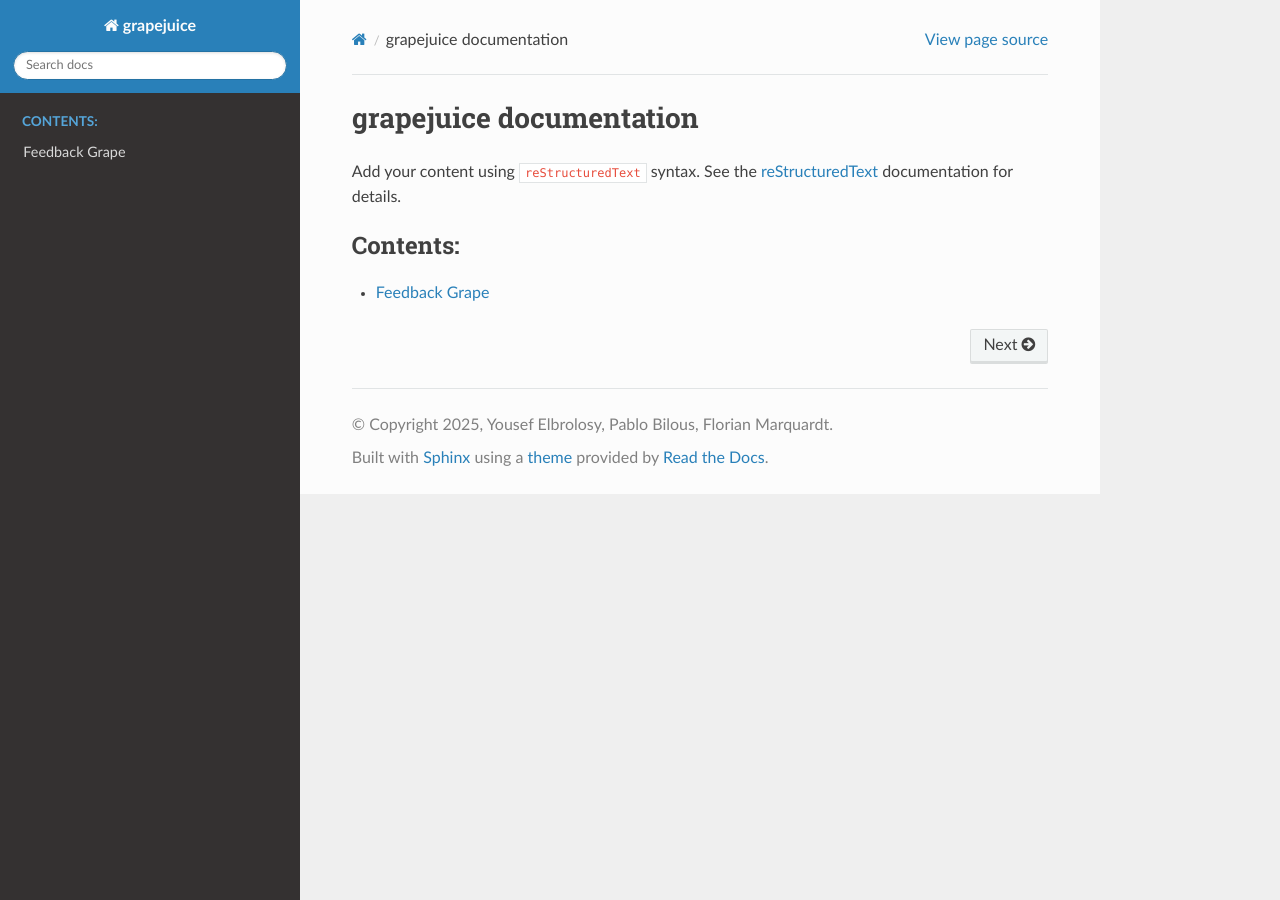
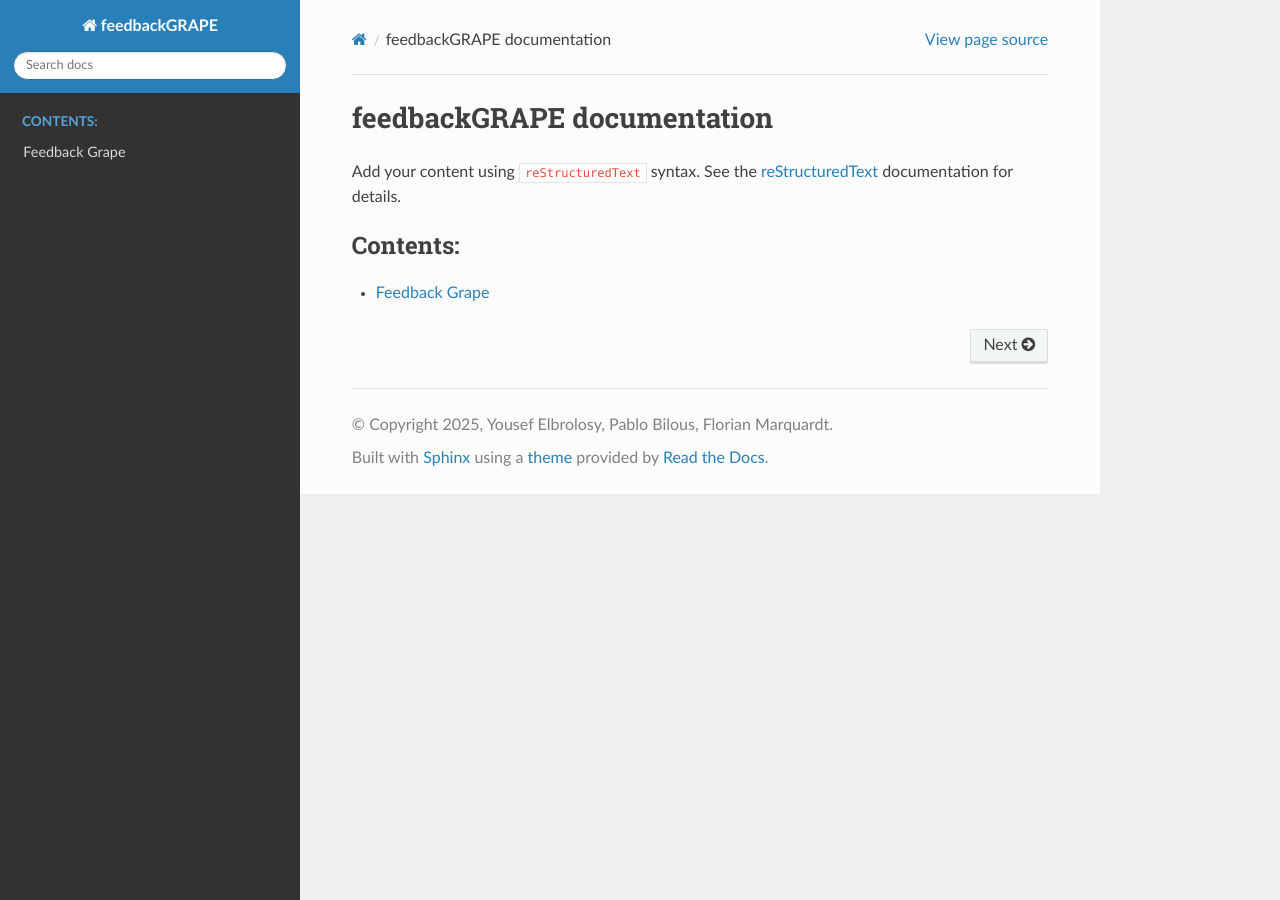
Before and after one commit to YousefElbrolosy/feedback-grape, a Sphinx documentation site: the page built from docs/source/index.rst, in a window 1280 px wide. Built offline with Sphinx 7.4.7 and the Read the Docs theme 3.1.0, drawn with Linux system fonts in a browser that asks for light colours.

Commit message:
refactor: renamed from GRAPE JUICE to feedbackGRAPE

```diff
--- a/docs/source/conf.py
+++ b/docs/source/conf.py
@@ -1,5 +1,5 @@
 """
-GrapeJuice documentation build configuration file, created by
+feedbackGRAPE documentation build configuration file, created by
 sphinx-quickstart on Mon Jan 01 00:00:00 2025.
 """
 # Configuration file for the Sphinx documentation builder.
@@ -15,7 +15,7 @@ sys.path.insert(0, os.path.abspath("../../src/grape"))
 # -- Project information -----------------------------------------------------
 # https://www.sphinx-doc.org/en/master/usage/configuration.html#project-information
 
-project = "grapejuice"
+project = "feedbackGRAPE"
 copyright = "2025, Yousef Elbrolosy, Pablo Bilous, Florian Marquardt"
 author = "Yousef Elbrolosy, Pablo Bilous, Florian Marquardt"
 release = "0.0.0"
--- a/docs/source/index.rst
+++ b/docs/source/index.rst
@@ -1,9 +1,9 @@
-.. grapejuice documentation master file, created by
+.. feedbackGRAPE documentation master file, created by
    sphinx-quickstart on Fri Mar 28 18:13:40 2025.
    You can adapt this file completely to your liking, but it should at least
    contain the root `toctree` directive.
 
-grapejuice documentation
+feedbackGRAPE documentation
 ========================
 
 Add your content using ``reStructuredText`` syntax. See the
```
